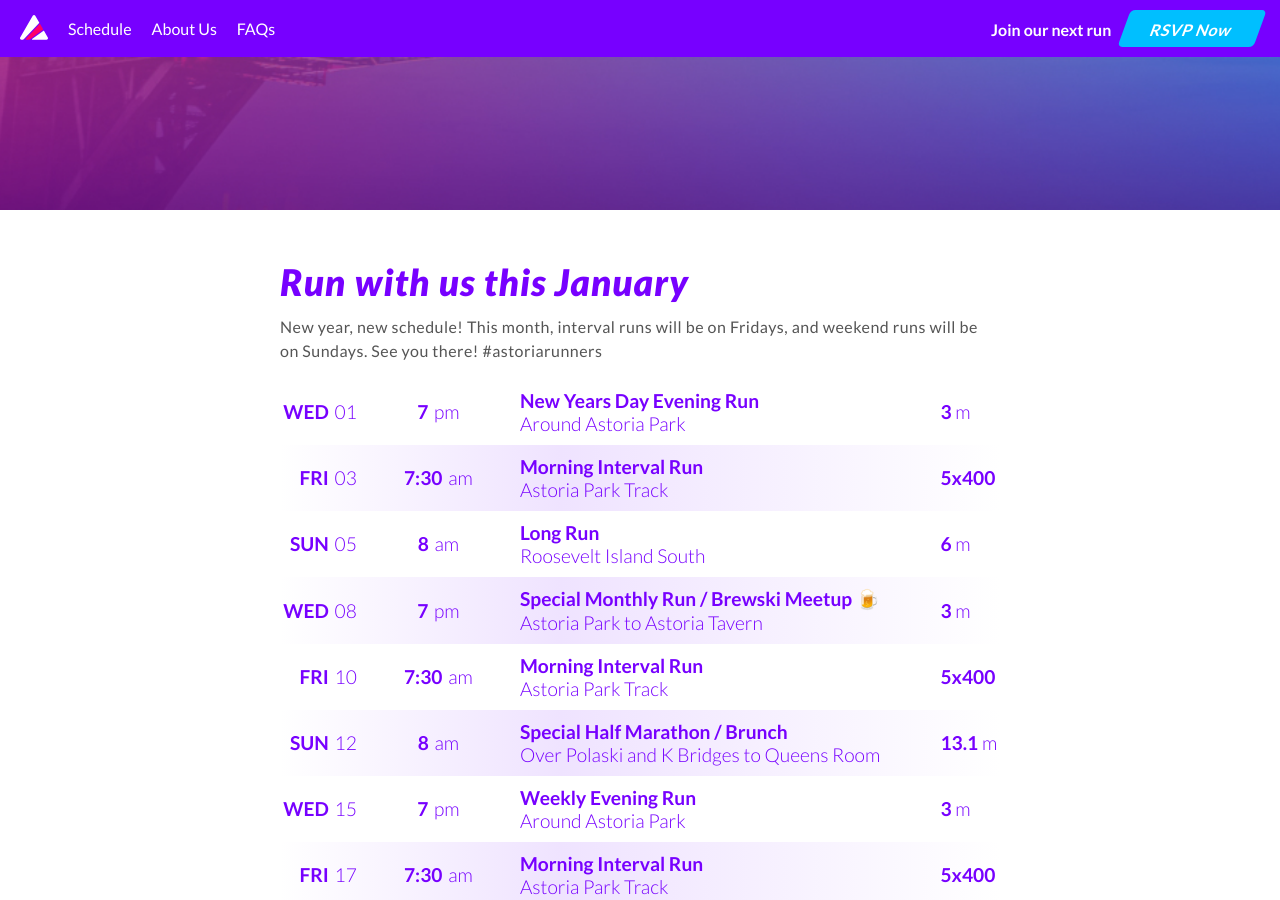
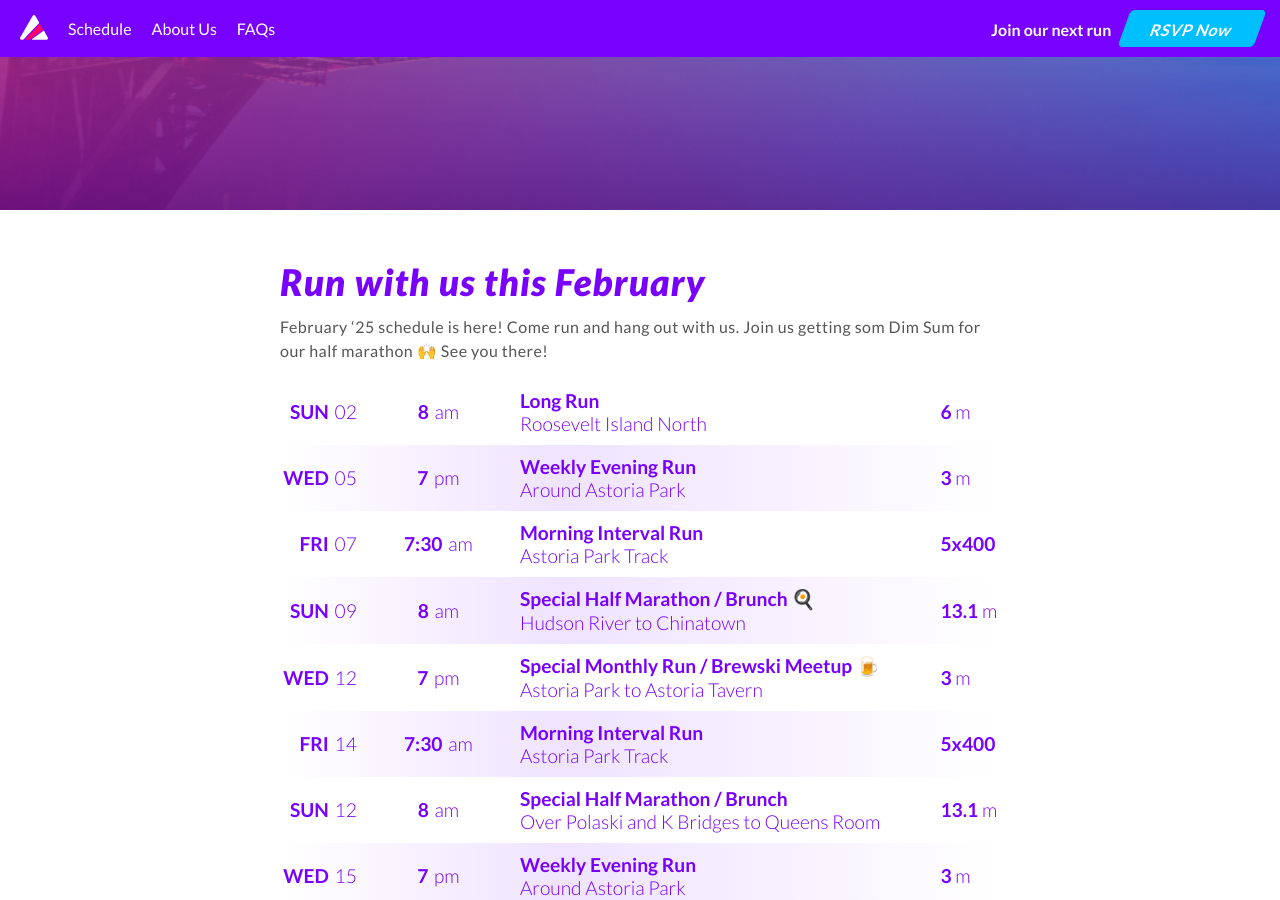
Before and after one commit to maxdug/astoriarunners, a Jekyll site: the page built from index.html, in a window 1280 px wide and 900 px high, scrolled down 465 px. Built offline with Jekyll 4.4.1, drawn with Linux system fonts in a browser that asks for light colours; nearby versions of some CDN libraries.

Commit message:
February 25 schedule

```diff
--- a/index.html
+++ b/index.html
@@ -12,8 +12,8 @@ description: Running club in Astoria Queens NYC
 
 <section id="schedule">
 <div class="article">
-    <h1>Run with us this January</h1>
-    <p>New year, new schedule! This month, interval runs will be on Fridays, and weekend runs will be on Sundays. See you there! #astoriarunners</p>
+    <h1>Run with us this February</h1>
+    <p>February ‘25 schedule is here! Come run and hang out with us. Join us getting som Dim Sum for our half marathon  🙌  See you there!</p>
 
       <!-- <a class="img-modal" rel="tm" href="schedules/july-24.png" title="July Schedule">
         <img src="schedules/july-24-thumb.png" alt="July Schedule">
@@ -22,15 +22,33 @@ description: Running club in Astoria Queens NYC
   <div id="ar-schedule">
     <div class="row">
       <span class="date">
+        <span class="day">Sun</span>
+        <span class="day-number">02</span>
+      </span>
+      <span class="time">
+        <span class="time-number">8</span>
+        <span class="ampm">am</span>
+      </span>
+      <span class="run">
+        <span class="heading">Long Run</span>
+        <span class="description">Roosevelt Island North</span>
+      </span>
+      <span class="distance">
+        <span class="distance-number">6</span>
+        <span class="unit">m</span>
+      </span>
+    </div>
+    <div class="row">
+      <span class="date">
         <span class="day">Wed</span>
-        <span class="day-number">01</span>
+        <span class="day-number">05</span>
       </span>
       <span class="time">
         <span class="time-number">7</span>
         <span class="ampm">pm</span>
       </span>
       <span class="run">
-        <span class="heading">New Years Day  Evening Run</span>
+        <span class="heading">Weekly Evening Run</span>
         <span class="description">Around Astoria Park</span>
       </span>
       <span class="distance">
@@ -41,7 +59,7 @@ description: Running club in Astoria Queens NYC
     <div class="row">
       <span class="date">
         <span class="day">Fri</span>
-        <span class="day-number">03</span>
+        <span class="day-number">07</span>
       </span>
       <span class="time">
         <span class="time-number">7:30</span>
@@ -59,25 +77,25 @@ description: Running club in Astoria Queens NYC
     <div class="row">
       <span class="date">
         <span class="day">Sun</span>
-        <span class="day-number">05</span>
+        <span class="day-number">09</span>
       </span>
       <span class="time">
         <span class="time-number">8</span>
         <span class="ampm">am</span>
       </span>
       <span class="run">
-        <span class="heading">Long Run</span>
-        <span class="description">Roosevelt Island South</span>
+        <span class="heading">Special Half Marathon / Brunch 🍳</span>
+        <span class="description">Hudson River to Chinatown</span>
       </span>
       <span class="distance">
-        <span class="distance-number">6</span>
+        <span class="distance-number">13.1</span>
         <span class="unit">m</span>
       </span>
     </div>
     <div class="row">
       <span class="date">
         <span class="day">Wed</span>
-        <span class="day-number">08</span>
+        <span class="day-number">12</span>
       </span>
       <span class="time">
         <span class="time-number">7</span>
@@ -95,7 +113,7 @@ description: Running club in Astoria Queens NYC
     <div class="row">
       <span class="date">
         <span class="day">Fri</span>
-        <span class="day-number">10</span>
+        <span class="day-number">14</span>
       </span>
       <span class="time">
         <span class="time-number">7:30</span>
```
